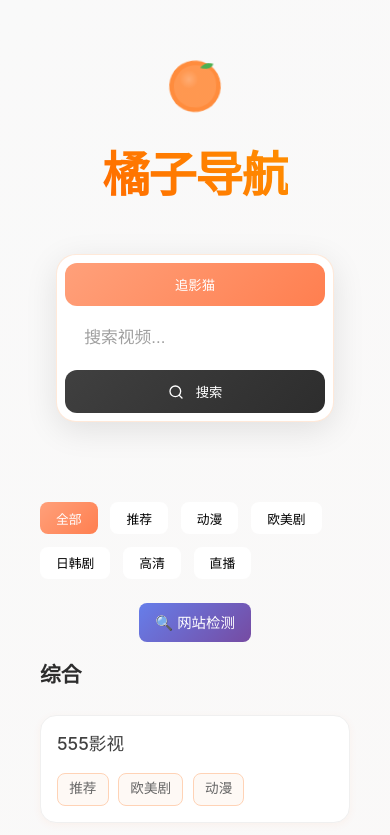
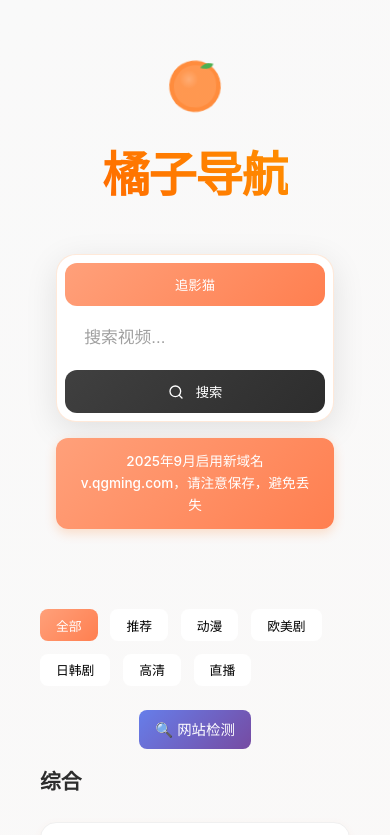
Before and after one commit to qgming/orange, a Vue app: page / in a window 390 px wide. Shown: the top 835 px of the page. Built offline with nearby package versions, Linux system fonts and the light colour scheme.

Commit message:
feat: migrate domain from jdwdai.com to qgming.com
- Update README and videoSites.js links to new qgming.com domain
- Add prominent domain-change notice banner in SearchBox
- Remove deprecated AI novel & search links from 友情链接

```diff
--- a/src/components/SearchBox.vue
+++ b/src/components/SearchBox.vue
@@ -34,21 +34,20 @@ const handleSearch = () => {
           <span>{{ currentSiteName }}</span>
         </button>
         <div class="input-wrapper">
-          <input
-            type="text"
-            v-model="searchQuery"
-            placeholder="搜索视频..."
-            @keyup.enter="handleSearch"
-          />
+          <input type="text" v-model="searchQuery" placeholder="搜索视频..." @keyup.enter="handleSearch" />
         </div>
         <button class="search-button" @click="handleSearch">
-          <svg xmlns="http://www.w3.org/2000/svg" width="16" height="16" viewBox="0 0 24 24" fill="none" stroke="currentColor" stroke-width="2" stroke-linecap="round" stroke-linejoin="round">
+          <svg xmlns="http://www.w3.org/2000/svg" width="16" height="16" viewBox="0 0 24 24" fill="none"
+            stroke="currentColor" stroke-width="2" stroke-linecap="round" stroke-linejoin="round">
             <circle cx="11" cy="11" r="8"></circle>
             <line x1="21" y1="21" x2="16.65" y2="16.65"></line>
           </svg>
           <span>搜索</span>
         </button>
       </div>
+    </div>
+    <div class="domain-notice">
+      2025年9月启用新域名v.qgming.com，请注意保存，避免丢失
     </div>
   </div>
 </template>
@@ -72,9 +71,11 @@ const handleSearch = () => {
   0% {
     transform: translateY(0px) rotate(0deg);
   }
+
   50% {
     transform: translateY(-10px) rotate(5deg);
   }
+
   100% {
     transform: translateY(0px) rotate(0deg);
   }
@@ -118,7 +119,8 @@ const handleSearch = () => {
 .toggle-button {
   padding: 0.75rem 1.5rem;
   border-radius: 12px;
-  background: linear-gradient(135deg, #FFA07A, #FF7F50);  /* 修改为更深的橙色渐变 */
+  background: linear-gradient(135deg, #FFA07A, #FF7F50);
+  /* 修改为更深的橙色渐变 */
   color: #ffffff;
   border: none;
   cursor: pointer;
@@ -162,7 +164,8 @@ input::placeholder {
 .search-button {
   padding: 0.75rem 1.8rem;
   border-radius: 12px;
-  background: linear-gradient(135deg, #404040, #2d2d2d);  /* 改为明显的高级灰渐变 */
+  background: linear-gradient(135deg, #404040, #2d2d2d);
+  /* 改为明显的高级灰渐变 */
   color: white;
   border: none;
   cursor: pointer;
@@ -198,4 +201,36 @@ input::placeholder {
     margin: 0;
   }
 }
+
+.domain-notice {
+  margin-top: 1.5rem;
+  padding: 0.8rem 1.5rem;
+  background: linear-gradient(135deg, #FFA07A, #FF7F50);
+  color: white;
+  border-radius: 12px;
+  font-size: 0.95rem;
+  font-weight: 500;
+  text-align: center;
+  box-shadow: 0 4px 12px rgba(255, 107, 0, 0.2);
+  animation: fadeIn 0.5s ease-out;
+}
+
+@keyframes fadeIn {
+  from {
+    opacity: 0;
+    transform: translateY(10px);
+  }
+
+  to {
+    opacity: 1;
+    transform: translateY(0);
+  }
+}
+
+@media (max-width: 640px) {
+  .domain-notice {
+    margin: 1rem 1.5rem 0;
+    font-size: 0.85rem;
+  }
+}
 </style>
--- a/src/data/videoSites.js
+++ b/src/data/videoSites.js
@@ -374,17 +374,12 @@ export const videoSites = {
   友情链接: [
     {
       name: "笔记卡片",
-      url: "https://card.jdwdai.com",
+      url: "https://card.qgming.com",
       tags: ["推荐"],
     },
     {
-      name: "AI写小说",
-      url: "https://book.jdwdai.com/",
-      tags: ["推荐"],
-    },
-    {
-      name: "极点AI搜索",
-      url: "https://s.jdwdai.com/",
+      name: "极点起始页",
+      url: "https://s.qgming.com/",
       tags: ["推荐"],
     },
   ],
```
Also changed, not shown: 1 other file (tests, documents, lock files or other folders).
